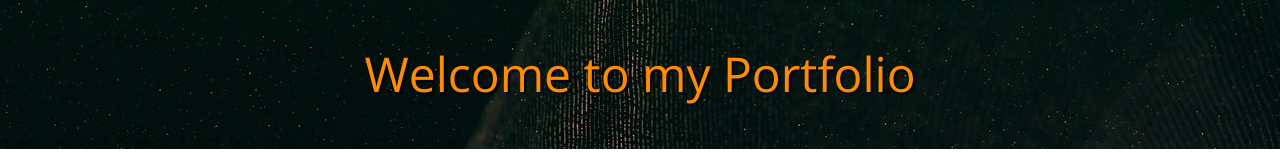
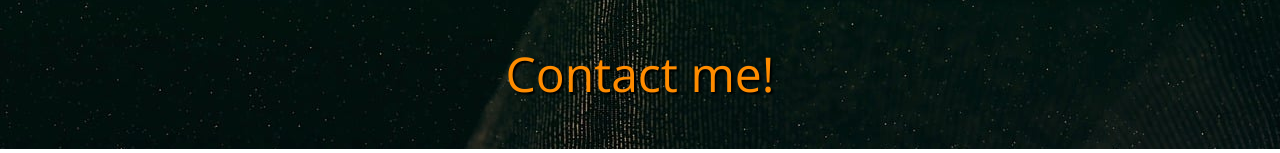
Before and after one commit to Dlllan/Portfolio, a plain HTML site: page contact.html in a window 1280 px wide. Shown: the part 174-327 px from the top of the page. Drawn offline with nearby package versions, Linux system fonts and the light colour scheme; a web font is replaced by a local one.

Commit message:
Update contact.html

```diff
--- a/contact.html
+++ b/contact.html
@@ -4,7 +4,7 @@
 	<meta charset="utf-8">
 	<meta name="viewport" content="width=device-width, initial-scale=1, minimum-scale=1">
 	<meta name="description" content="Final Project. Main page.">
-	<title>Contact</title>
+	<title>Dylan White - Contact</title>
 	<link rel="stylesheet" href="https://cdnjs.cloudflare.com/ajax/libs/font-awesome/4.7.0/css/font-awesome.min.css">
 <!-- Bootstrap Stylesheet -->
 	<link rel="stylesheet" href="https://cdn.jsdelivr.net/npm/bootstrap@4.6.1/dist/css/bootstrap.min.css">
@@ -27,7 +27,7 @@
 
 <!-- This is the div for the her image -->
 	<div class="home-hero">
-		<h1>Welcome to my Portfolio</h1>
+		<h1>Contact me!</h1>
 	</div>
 
 	<main>
```
